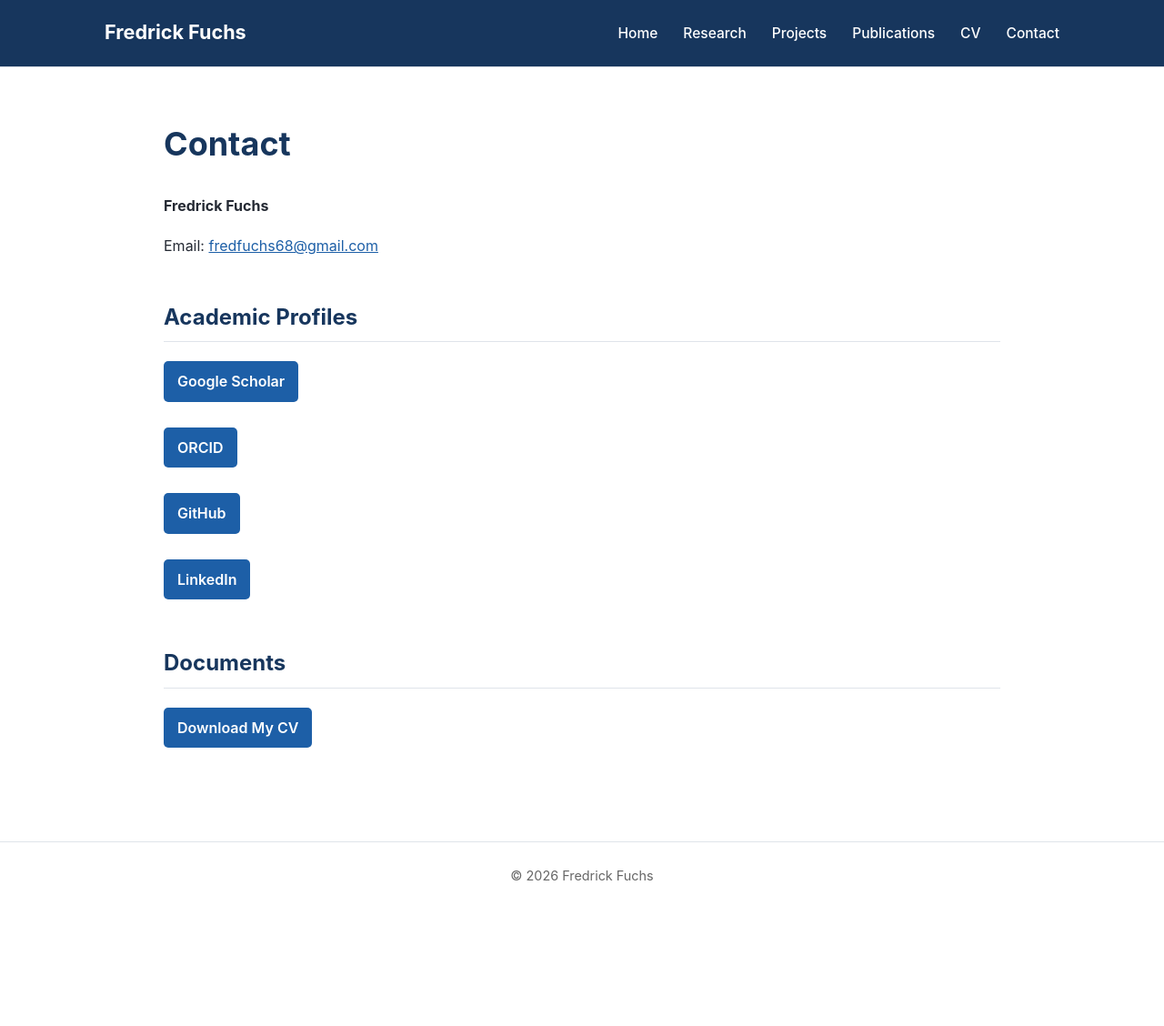
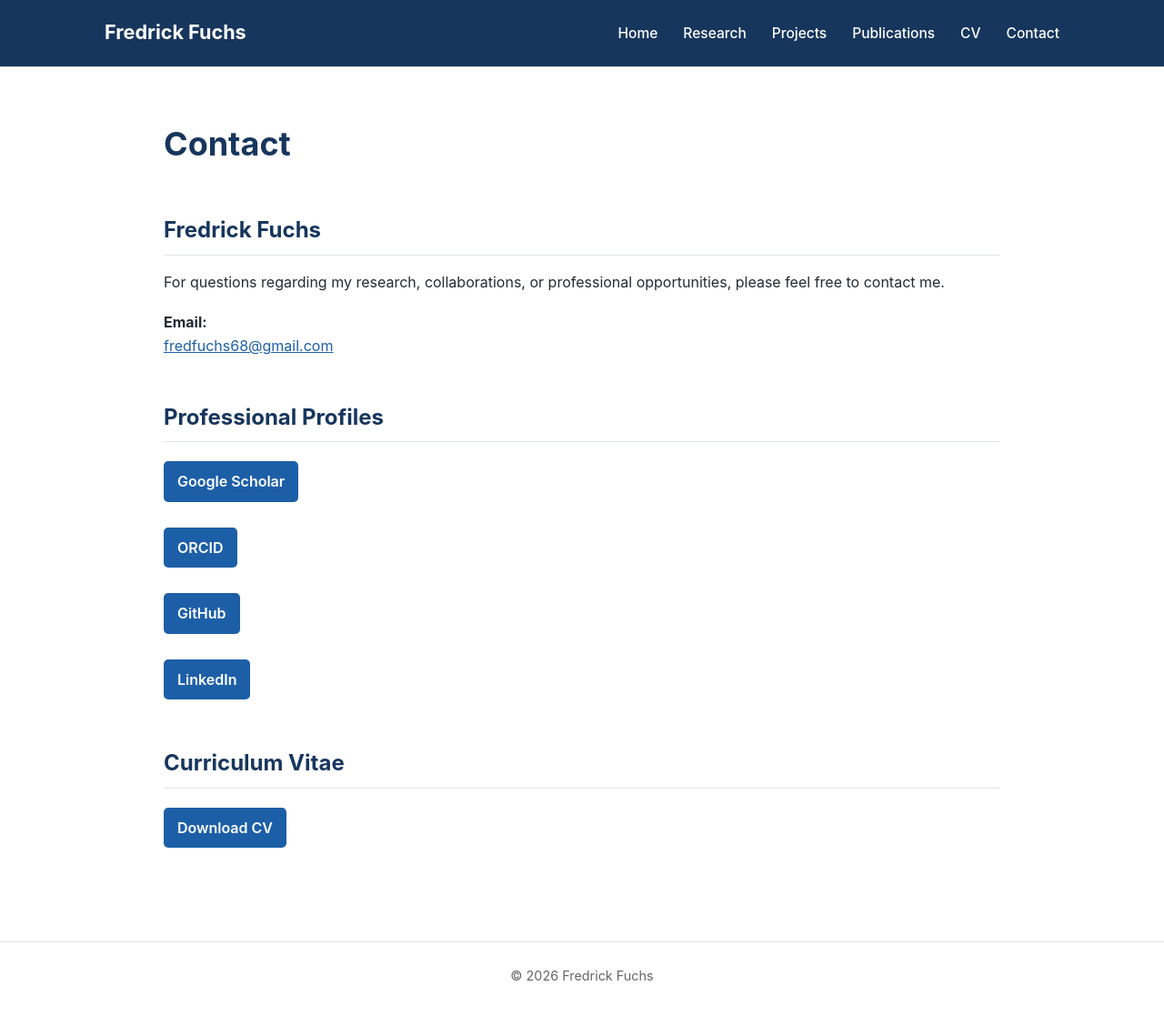
Before and after one commit to I-go-Ope/I-go-Ope.github.io, a Jekyll site: the page built from contact.md, in a window 1280 px wide. Shown: the whole page at 91% size. Built offline with Jekyll 4.4.1, drawn with Linux system fonts in a browser that asks for light colours; before the commit the page ends 1018 px from its top, so only the background shows below that.

Commit message:
Update contact.md

```diff
--- a/contact.md
+++ b/contact.md
@@ -5,20 +5,38 @@ title: Contact
 
 # Contact
 
-**Fredrick Fuchs**
+## Fredrick Fuchs
 
-Email: [fredfuchs68@gmail.com](mailto:fredfuchs68@gmail.com)
+For questions regarding my research, collaborations, or professional opportunities, please feel free to contact me.
 
-## Academic Profiles
+**Email:**
+[fredfuchs68@gmail.com](mailto:fredfuchs68@gmail.com)
 
-<a class="button-link" href="https://scholar.google.com/citations?user=M1nkYRgAAAAJ&hl=en">Google Scholar</a>
+## Professional Profiles
 
-<a class="button-link" href="https://orcid.org/0009-0004-4911-7581">ORCID</a>
+<a class="button-link"
+href="https://scholar.google.com/citations?user=M1nkYRgAAAAJ&hl=en">
+Google Scholar
+</a>
 
-<a class="button-link" href="https://github.com/I-go-Ope">GitHub</a>
+<a class="button-link"
+href="https://orcid.org/0009-0004-4911-7581">
+ORCID
+</a>
 
-<a class="button-link" href="https://www.linkedin.com/in/fred-fuchs-010628267">LinkedIn</a>
+<a class="button-link"
+href="https://github.com/I-go-Ope">
+GitHub
+</a>
 
-## Documents
+<a class="button-link"
+href="https://www.linkedin.com/in/fred-fuchs-010628267">
+LinkedIn
+</a>
 
-<a class="button-link" href="/Fredrick_Fuchs_CV_2026.pdf">Download My CV</a>
+## Curriculum Vitae
+
+<a class="button-link"
+href="/Fredrick_Fuchs_CV_2026.pdf">
+Download CV
+</a>
```
